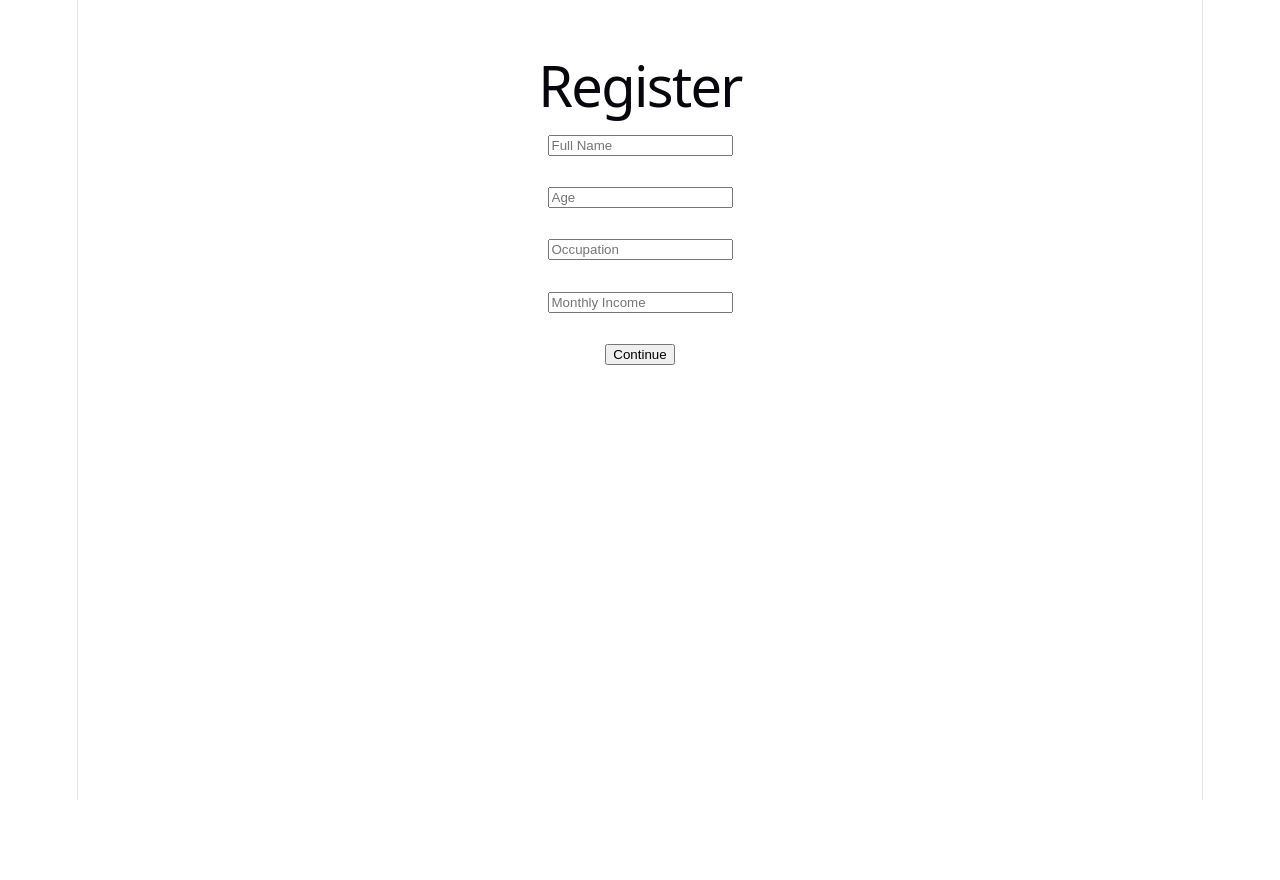
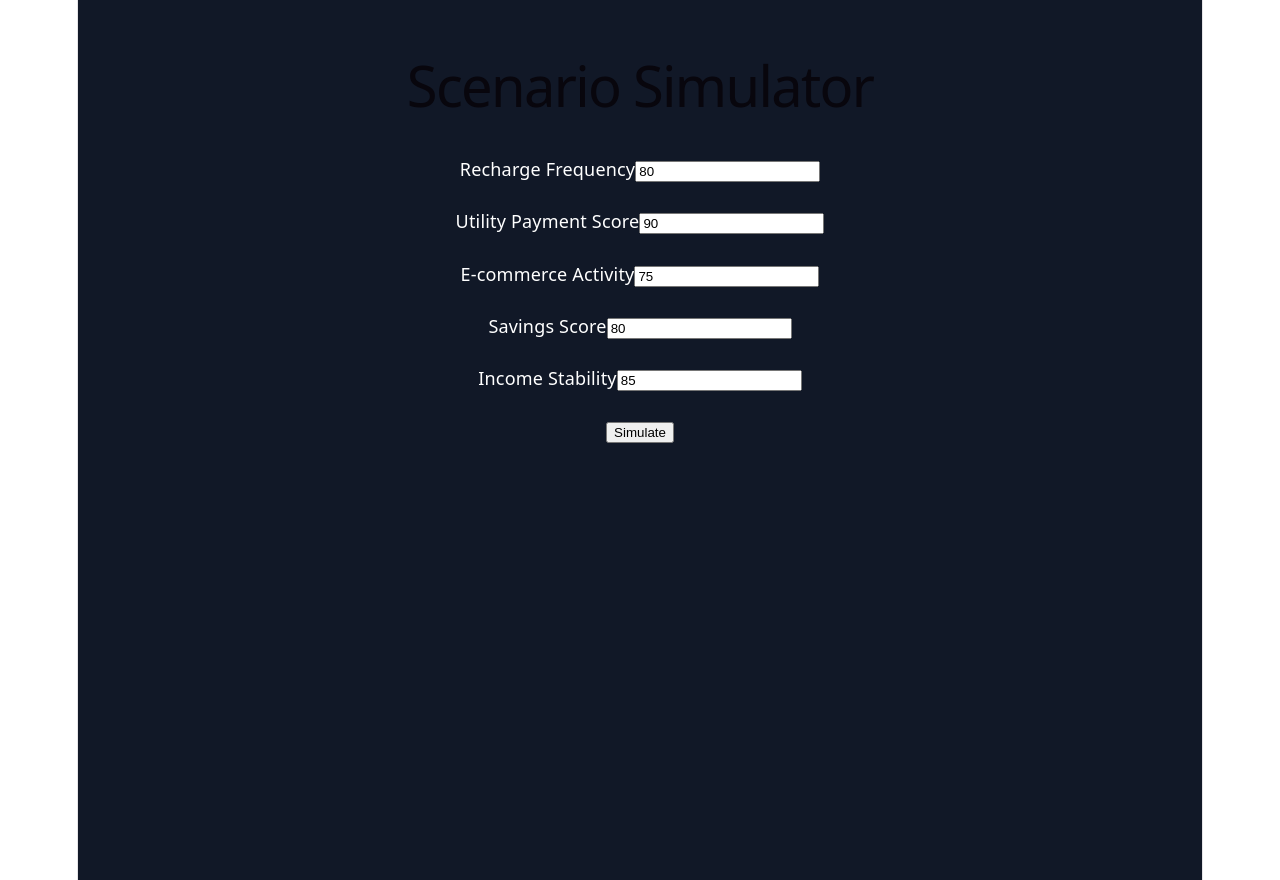
Before and after one commit to Aryanh12345/arthasetu-ai, a React app in the folder frontend/: page / in a window 1280 px wide. Before the commit the page ends 800 px from the top, so only its background shows below. Built offline with nearby package versions, Linux system fonts and the light colour scheme; the HTML template or start-up script is replaced by a standard one.

Commit message:
Sprint 8: Add scenario simulator frontend

```diff
--- a/frontend/src/App.jsx
+++ b/frontend/src/App.jsx
@@ -3,16 +3,11 @@ import { BrowserRouter, Routes, Route } from "react-router-dom";
 import Register from "./pages/Register";
 import FinancialBehaviour from "./pages/FinancialBehaviour";
 import Dashboard from "./pages/Dashboard";
+import ScenarioSimulator from "./pages/ScenarioSimulator";
 
 function App() {
   return (
-    <BrowserRouter>
-      <Routes>
-        <Route path="/" element={<Register />} />
-        <Route path="/financial" element={<FinancialBehaviour />} />
-        <Route path="/dashboard" element={<Dashboard />} />
-      </Routes>
-    </BrowserRouter>
+    <ScenarioSimulator />
   );
 }
 
--- a/frontend/src/api/scenarioApi.js
+++ b/frontend/src/api/scenarioApi.js
@@ -1,11 +1,8 @@
 import axios from "axios";
 
 const api = axios.create({
-
     baseURL: "http://localhost:8080/api"
-
 });
 
-export const predictScenario = (data) =>
-
+export const simulateScenario = (data) =>
     api.post("/scenario", data);
--- /dev/null
+++ b/frontend/src/pages/ScenarioSimulator.jsx
@@ -0,0 +1,177 @@
+import { useState } from "react";
+import { simulateScenario } from "../api/scenarioApi";
+
+export default function ScenarioSimulator() {
+
+    const [form, setForm] = useState({
+        rechargeFrequency: 80,
+        utilityPaymentScore: 90,
+        ecommerceActivity: 75,
+        savingsScore: 80,
+        incomeStability: 85
+    });
+
+    const [result, setResult] = useState(null);
+
+    const handleChange = (e) => {
+
+        setForm({
+            ...form,
+            [e.target.name]: Number(e.target.value)
+        });
+
+    };
+
+    const simulate = () => {
+
+        simulateScenario(form)
+            .then((res) => {
+
+                setResult(res.data);
+
+            })
+            .catch((err) => {
+
+                console.error(err);
+
+            });
+
+    };
+
+    return (
+
+        <div
+            style={{
+                padding: "40px",
+                color: "white",
+                background: "#111827",
+                minHeight: "100vh"
+            }}
+        >
+
+            <h1>Scenario Simulator</h1>
+
+            <br />
+
+            <label>Recharge Frequency</label>
+
+            <input
+                type="number"
+                name="rechargeFrequency"
+                value={form.rechargeFrequency}
+                onChange={handleChange}
+            />
+
+            <br /><br />
+
+            <label>Utility Payment Score</label>
+
+            <input
+                type="number"
+                name="utilityPaymentScore"
+                value={form.utilityPaymentScore}
+                onChange={handleChange}
+            />
+
+            <br /><br />
+
+            <label>E-commerce Activity</label>
+
+            <input
+                type="number"
+                name="ecommerceActivity"
+                value={form.ecommerceActivity}
+                onChange={handleChange}
+            />
+
+            <br /><br />
+
+            <label>Savings Score</label>
+
+            <input
+                type="number"
+                name="savingsScore"
+                value={form.savingsScore}
+                onChange={handleChange}
+            />
+
+            <br /><br />
+
+            <label>Income Stability</label>
+
+            <input
+                type="number"
+                name="incomeStability"
+                value={form.incomeStability}
+                onChange={handleChange}
+            />
+
+            <br /><br />
+
+            <button
+                onClick={simulate}
+            >
+                Simulate
+            </button>
+
+            <br /><br />
+
+            {
+
+                result && (
+
+                    <div
+                        style={{
+                            background: "#1f2937",
+                            padding: "20px",
+                            borderRadius: "10px"
+                        }}
+                    >
+
+                        <h2>
+
+                            Predicted Trust Score:
+                            {" "}
+                            {result.predictedTrustScore}
+
+                        </h2>
+
+                        <h3>
+
+                            Financial Health:
+                            {" "}
+                            {result.financialHealth}
+
+                        </h3>
+
+                        <h3>
+
+                            Risk Profile:
+                            {" "}
+                            {result.investmentRecommendation.riskProfile}
+
+                        </h3>
+
+                        <h3>Recommended Portfolio</h3>
+
+                        <ul>
+
+                            <li>Emergency Fund: {result.investmentRecommendation.emergencyFund}%</li>
+                            <li>Index Funds: {result.investmentRecommendation.indexFunds}%</li>
+                            <li>Fixed Deposit: {result.investmentRecommendation.fixedDeposit}%</li>
+                            <li>Gold ETF: {result.investmentRecommendation.goldETF}%</li>
+                            <li>Skill Development: {result.investmentRecommendation.skillDevelopment}%</li>
+
+                        </ul>
+
+                    </div>
+
+                )
+
+            }
+
+        </div>
+
+    );
+
+}
```
Also changed, not shown: 1 other file (tests, documents, lock files or other folders).
